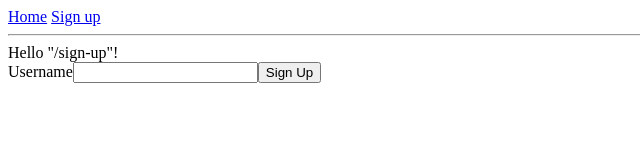
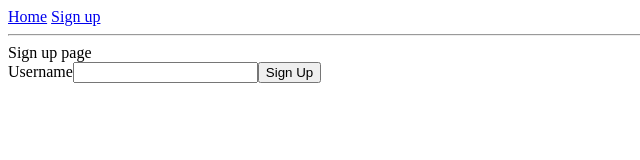
Before and after one commit to Jodarini/hello-build, a React (Vite) app: page /sign-up in a window 1280 px wide. Shown: the top 160 px of the page, without its empty margins (0-640 px from the left). Built offline with nearby package versions, Linux system fonts and the light colour scheme.

Commit message:
feat: redirect to login page after signup success
refactor: remove unused imports

```diff
--- a/src/routes/sign-up.tsx
+++ b/src/routes/sign-up.tsx
@@ -1,4 +1,4 @@
-import { createFileRoute } from "@tanstack/react-router";
+import { createFileRoute, useNavigate } from "@tanstack/react-router";
 import { FormEvent, useState } from "react";
 
 export const Route = createFileRoute("/sign-up")({
@@ -7,6 +7,7 @@ export const Route = createFileRoute("/sign-up")({
 
 function RouteComponent() {
   const [username, setUsername] = useState("");
+  const navigate = useNavigate();
 
   const signUp = (newUsername: string) => {
     const storedUsers = localStorage.getItem("users");
@@ -21,6 +22,9 @@ function RouteComponent() {
     users.push(newUsername.trim());
 
     localStorage.setItem("users", JSON.stringify(users));
+    setUsername("");
+
+    navigate({ to: "/login" });
   };
 
   const handleSubmit = (e: FormEvent<HTMLFormElement>) => {
@@ -30,7 +34,7 @@ function RouteComponent() {
 
   return (
     <div>
-      Hello "/sign-up"!
+      Sign up page
       <form onSubmit={handleSubmit}>
         <label htmlFor="username">Username</label>
         <input
```
